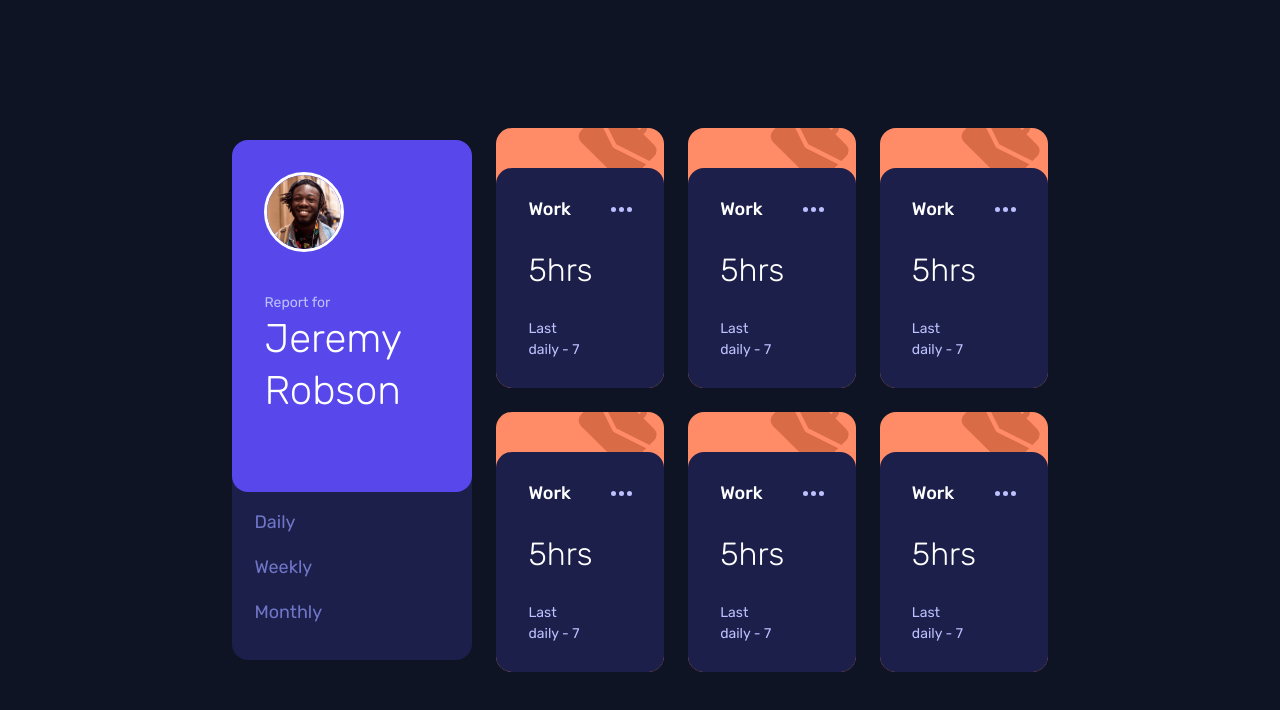
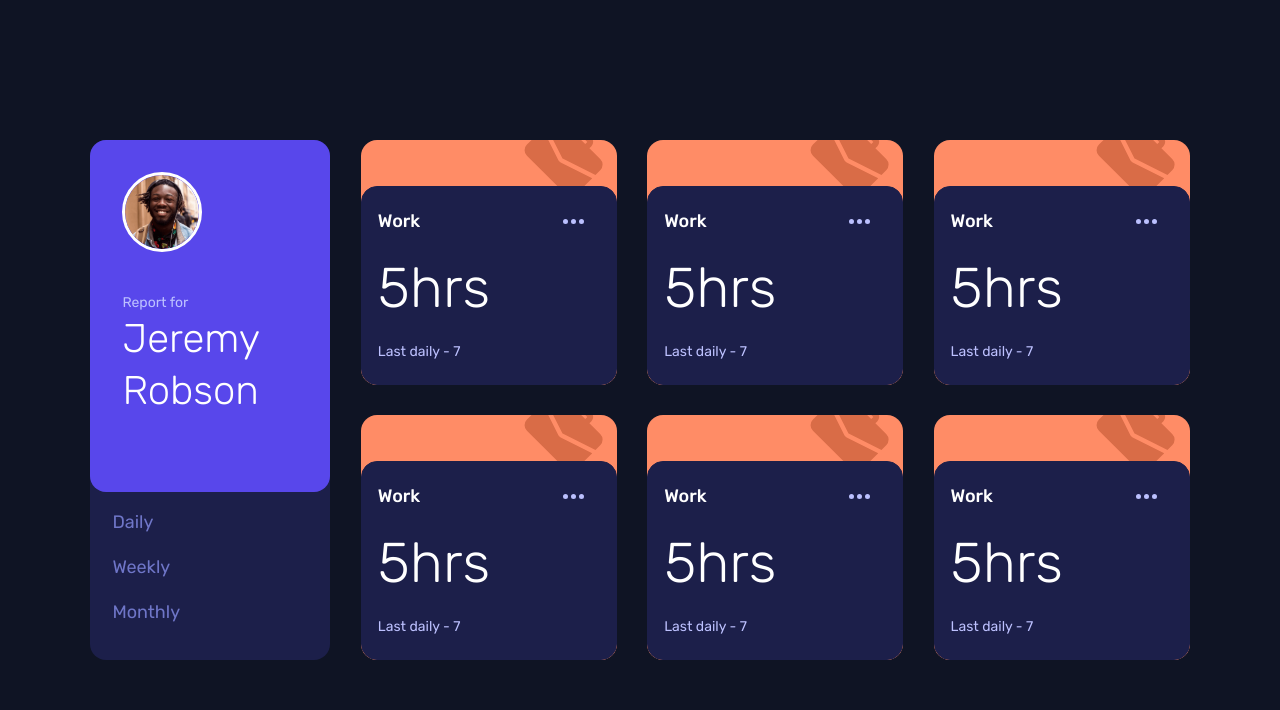
Before and after one commit to whoamihealay/time-tracking-dashboard, a React (Create React App) app: page / in a window 1280 px wide. Shown: the top 710 px of the page. Built offline with nearby package versions, Linux system fonts and the light colour scheme.

Commit message:
Design done

```diff
--- a/src/App.css
+++ b/src/App.css
@@ -4,7 +4,7 @@
   align-items: center;
 }
 
-@media screen and (min-width: 720px) {
+@media screen and (min-width: 1150px) {
   #root {
     display: flex;
     justify-content: center;
@@ -19,6 +19,6 @@
     align-content: center;
     margin: 0;
     padding: 0;
-    gap: 1.5rem;
+    gap: 1.9rem;
   }
 }
--- a/src/components/Profile.js
+++ b/src/components/Profile.js
@@ -13,10 +13,22 @@ const Profile = () => {
           <p className="name fs-500 fw-300">Jeremy Robson</p>
         </div>
       </div>
-      <div className="btn flex">
-        <button onClick={() => setDay("daily")}>Daily</button>
-        <button onClick={() => setDay("weekly")}>Weekly</button>
-        <button onClick={() => setDay("Monthly")}>Monthly</button>
+      <div className="btn-div flex">
+        <a href="d">
+          <button className="btn" onClick={() => setDay("daily")}>
+            Daily
+          </button>
+        </a>
+        <a href="w">
+          <button className="btn" onClick={() => setDay("weekly")}>
+            Weekly
+          </button>
+        </a>
+        <a href="m">
+          <button className="btn" onClick={() => setDay("Monthly")}>
+            Monthly
+          </button>
+        </a>
       </div>
     </div>
   );
--- a/src/components/card.css
+++ b/src/components/card.css
@@ -62,19 +62,28 @@
   margin-right: 2rem;
 }
 
-@media screen and (min-width: 720px) {
+@media screen and (min-width: 1150px) {
   .card {
-    height: 16.25rem;
+    height: 15.3rem;
     margin: 0;
-    min-width: 10rem;
+    min-width: 12rem;
     max-width: 16rem;
-    width: 100%;
+    width: 16rem;
   }
 
   .card-info {
-    height: 13.75rem;
+    height: 12.45rem;
     grid-template-rows: auto;
     grid-template-columns: 50% 50%;
+    margin-top: 2.85rem;
+    border: 1px solid var(--clr-darkblue); /* helps aliasing issue */
+  }
+
+  .title,
+  .link,
+  .current,
+  .previous {
+    margin: 0 0 0 1rem;
   }
 
   .title {
@@ -87,14 +96,14 @@
   }
 
   .current {
-    grid-column: 1 / 2;
+    grid-column: 1 / span 2;
     grid-row: 2;
+    font-size: var(--fs-800);
   }
 
   .previous {
-    grid-column: 1 / 2;
+    grid-column: 1 / span 2;
     grid-row: 3;
     text-align: left;
-    margin: 0 0 0 2rem;
   }
 }
--- a/src/components/profile.css
+++ b/src/components/profile.css
@@ -38,23 +38,28 @@
   border-radius: 50%;
 }
 
-.btn {
+.btn-div {
   justify-content: space-evenly;
   align-items: center;
   height: 4rem;
 }
 
-button:hover {
+.btn:hover {
   color: var(--clr-white);
   transform: scale(1.1);
+  cursor: pointer;
 }
 
-@media screen and (min-width: 720px) {
+.btn:active {
+  color: var(--clr-white);
+}
+
+@media screen and (min-width: 1150px) {
   .profile {
     grid-area: profile;
     height: 32.5rem;
     margin: 0;
-    min-width: 10rem;
+    min-width: 11rem;
     max-width: 15rem;
   }
 
@@ -79,7 +84,7 @@ button:hover {
     line-height: 1.3;
   }
 
-  .btn {
+  .btn-div {
     flex-direction: column;
     justify-content: flex-start;
     align-items: flex-start;
--- a/src/index.css
+++ b/src/index.css
@@ -19,8 +19,8 @@
   --clr-white: hsl(0, 0%, 100%);
   /* Typography */
   --ff-sans-normal: "Rubik", sans-serif;
-  --fs-900: 9.375rem;
-  --fs-800: 6.25rem;
+  --fs-900: 5rem;
+  --fs-800: 3.5rem;
   --fs-700: 2.5rem;
   --fs-600: 2rem;
   --fs-500: 1.5rem;
@@ -29,6 +29,7 @@
   --fs-200: 0.875rem;
   /* utilities */
   --border-rad: 1rem;
+  --desktopsize: 1150px;
 }
 
 /* ***** */
```
